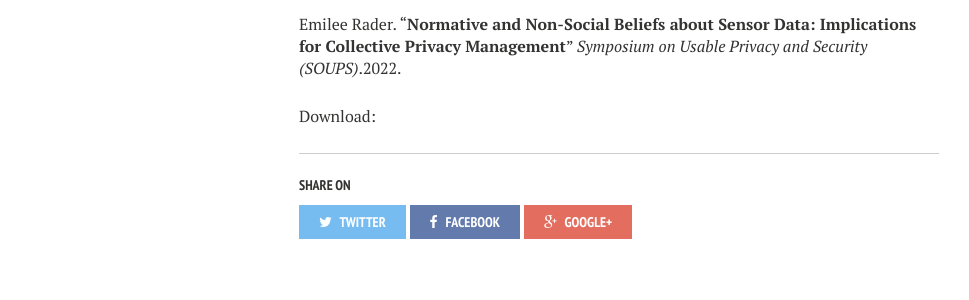
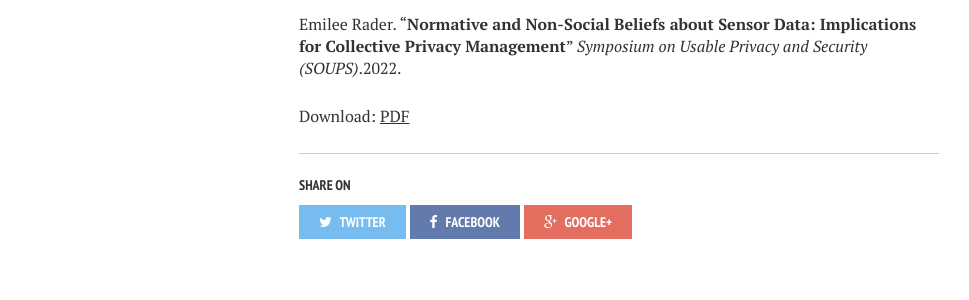
Before and after one commit to bierdoctor/bierdoctor.github.io, a Jekyll site: the page built from _posts/2022-06-28-norms-soups2022.md, in a window 1280 px wide. Shown: the part 694-994 px from the top of the page, without its empty margins (21-990 px from the left). Built offline with Jekyll 4.4.1, drawn with Linux system fonts in a browser that asks for light colours; nearby versions of some CDN libraries.

Commit message:
post PDF of paper to website

```diff
--- a/_posts/2022-06-28-norms-soups2022.md
+++ b/_posts/2022-06-28-norms-soups2022.md
@@ -8,11 +8,8 @@ year: 2022
 abstract: yes
 conference: "Symposium on Usable Privacy and Security (SOUPS)"
 tags: privacy
+file: "rader_SOUPS_2022.pdf"
+link: "https://www.usenix.org/conference/soups2022/presentation/rader"
 ---
 
 Sensors embedded in wearable and smart home devices collect data that can be used to infer sensitive, private details about people’s lives. Privacy norms have been proposed as a foundation upon which people might coordinate to set and enforce preferences for acceptable or unacceptable data practices. Through a qualitative study, this research explored whether normative beliefs influenced participants’ reactions to plausible but unexpected inferences that could be made from sensor data collected by everyday wearable and smart home devices. Some reactions were grounded in normative beliefs involving existing disclosure taboos, while others stigmatized the choice to limit one’s use of technologies to preserve one’s privacy. The visible nature of others’ technology use contradicts individual concern about sensor data privacy, which may lead to an incorrect assumption that privacy is not important to other people. Findings suggest that this is a barrier to collective privacy management, and that awareness interventions focused on information about the beliefs of other users may be helpful for collective action related to data privacy.
-
-<!--
-file:
-link:
--->
```
Also changed, not shown: 1 other file.
